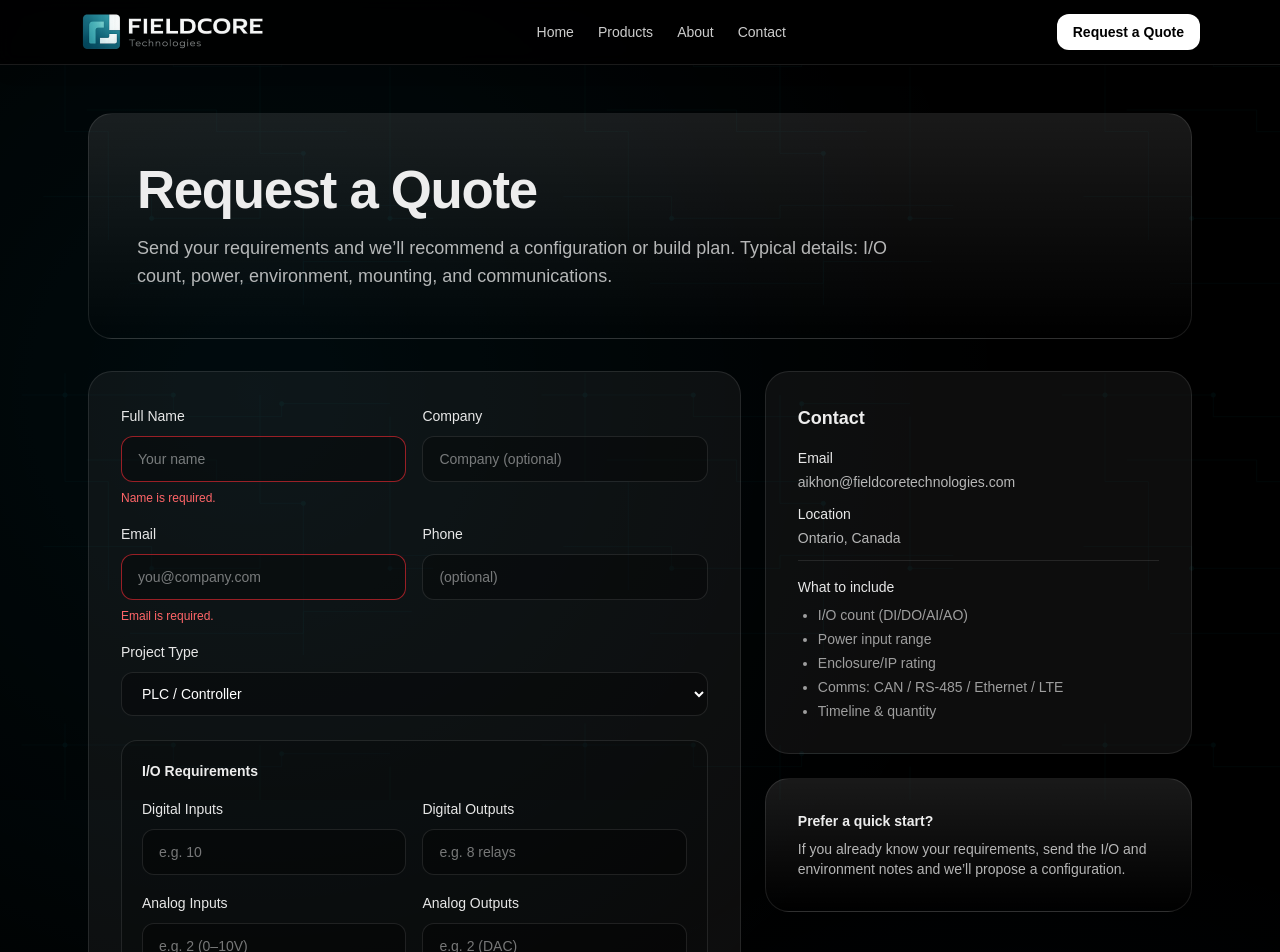
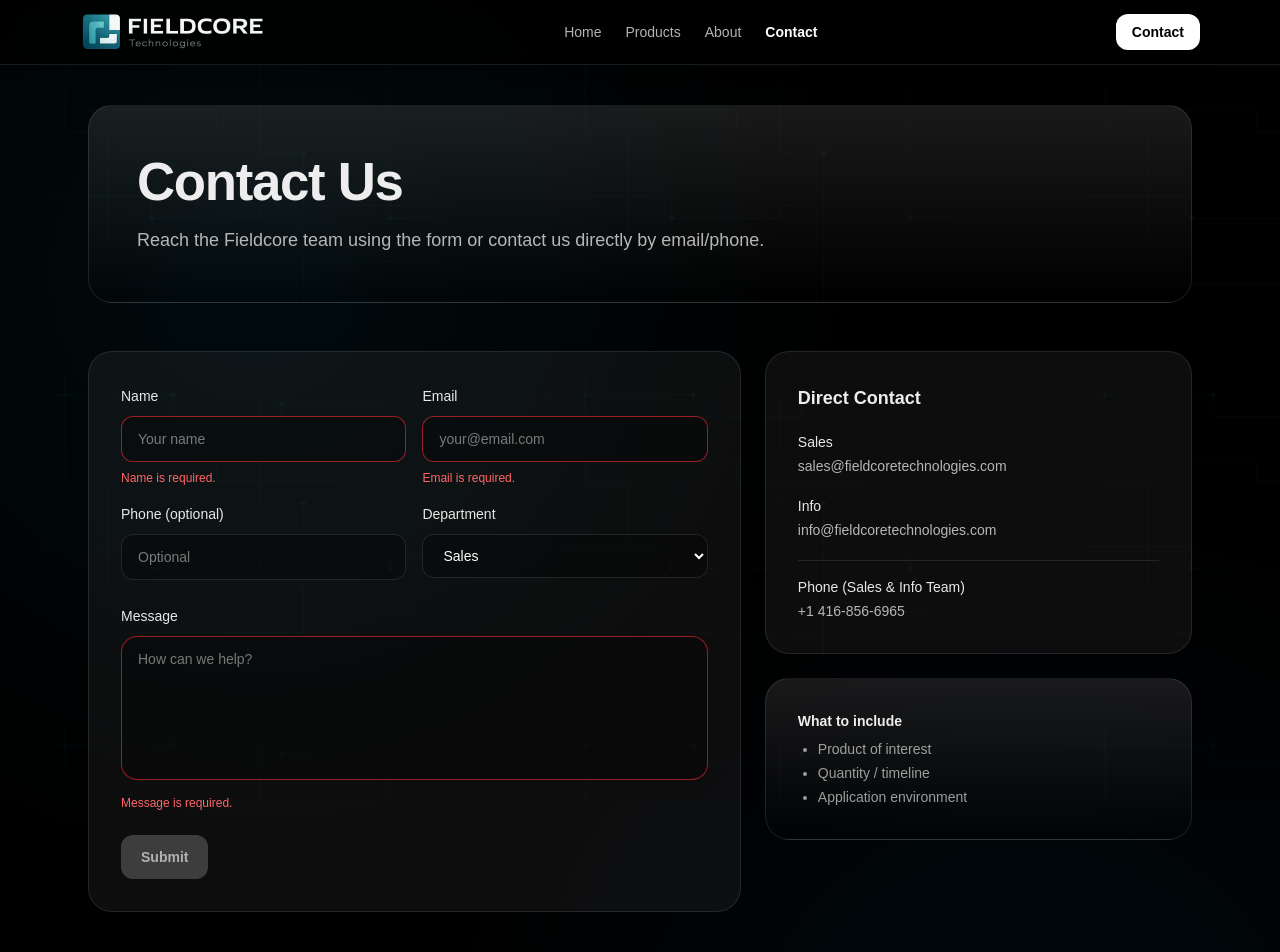
Before and after one commit to aikhontech/fieldcore-website, a Next.js app: page /contact in a window 1280 px wide. Shown: the top 952 px of the page. Built offline with nearby package versions, Linux system fonts and the light colour scheme.

Commit message:
contact page update and page layout updated

```diff
--- a/app/about/page.tsx
+++ b/app/about/page.tsx
@@ -70,7 +70,7 @@ export default function AboutPage() {
             href="/contact"
             className="mt-6 inline-flex rounded-xl bg-white px-5 py-3 text-sm font-semibold text-black hover:bg-white/90"
           >
-            Request a Quote
+            Contact
           </a>
         </div>
       </section>
--- a/app/contact/page.tsx
+++ b/app/contact/page.tsx
@@ -4,25 +4,11 @@ import { useMemo, useState } from "react";
 
 type FormState = {
   name: string;
-  company: string;
   email: string;
   phone: string;
-  projectType: string;
-  ioDigitalIn: string;
-  ioDigitalOut: string;
-  ioAnalogIn: string;
-  ioAnalogOut: string;
-  environment: string;
+  department: "Sales" | "Info";
   message: string;
 };
-
-const PROJECT_TYPES = [
-  "PLC / Controller",
-  "I/O Expansion Module",
-  "Vehicle / Mobile Upfit",
-  "Custom Embedded System",
-  "Other",
-] as const;
 
 function isValidEmail(email: string) {
   return /^[^\s@]+@[^\s@]+\.[^\s@]+$/.test(email.trim());
@@ -31,29 +17,21 @@ function isValidEmail(email: string) {
 export default function ContactPage() {
   const [form, setForm] = useState<FormState>({
     name: "",
-    company: "",
     email: "",
     phone: "",
-    projectType: "PLC / Controller",
-    ioDigitalIn: "",
-    ioDigitalOut: "",
-    ioAnalogIn: "",
-    ioAnalogOut: "",
-    environment: "",
+    department: "Sales",
     message: "",
   });
 
-  const [status, setStatus] = useState<
-    "idle" | "submitting" | "success" | "error"
-  >("idle");
-  const [errorMsg, setErrorMsg] = useState<string>("");
+  const [status, setStatus] = useState<"idle" | "submitting" | "success" | "error">("idle");
+  const [errorMsg, setErrorMsg] = useState("");
 
   const errors = useMemo(() => {
     const e: Record<string, string> = {};
     if (!form.name.trim()) e.name = "Name is required.";
     if (!form.email.trim()) e.email = "Email is required.";
     else if (!isValidEmail(form.email)) e.email = "Enter a valid email.";
-    if (!form.message.trim()) e.message = "Tell us a bit about your project.";
+    if (!form.message.trim()) e.message = "Message is required.";
     return e;
   }, [form]);
 
@@ -88,16 +66,7 @@ export default function ContactPage() {
       }
 
       setStatus("success");
-      // Optional: reset form
-      setForm((prev) => ({
-        ...prev,
-        message: "",
-        ioDigitalIn: "",
-        ioDigitalOut: "",
-        ioAnalogIn: "",
-        ioAnalogOut: "",
-        environment: "",
-      }));
+      setForm((prev) => ({ ...prev, message: "" }));
     } catch (err: any) {
       setStatus("error");
       setErrorMsg(err?.message || "Something went wrong. Please try again.");
@@ -105,145 +74,78 @@ export default function ContactPage() {
   }
 
   return (
-    <div className="py-12">
+    <div className="space-y-12">
       {/* Header */}
       <section className="rounded-3xl border border-white/10 bg-gradient-to-b from-white/10 to-white/0 p-8 md:p-12">
         <div className="max-w-3xl">
           <h1 className="text-[clamp(2rem,4.8vw,3.3rem)] font-semibold leading-[1.06] tracking-tight">
-            Request a Quote
+            Contact Us
           </h1>
           <p className="mt-4 text-white/70 md:text-lg">
-            Send your requirements and we’ll recommend a configuration or build
-            plan. Typical details: I/O count, power, environment, mounting, and
-            communications.
+            Reach the Fieldcore team using the form or contact us directly by email/phone.
           </p>
         </div>
       </section>
 
-      {/* Content */}
       <section className="mt-8 grid gap-6 md:grid-cols-5">
         {/* Form */}
         <div className="md:col-span-3">
-          <form
-            onSubmit={onSubmit}
-            className="rounded-3xl border border-white/10 bg-white/5 p-6 md:p-8"
-          >
+          <form onSubmit={onSubmit} className="rounded-3xl border border-white/10 bg-white/5 p-6 md:p-8">
             <div className="grid gap-4 md:grid-cols-2">
               <Field
-                label="Full Name"
+                label="Name"
                 value={form.name}
                 onChange={(v) => update("name", v)}
                 placeholder="Your name"
                 error={errors.name}
               />
               <Field
-                label="Company"
-                value={form.company}
-                onChange={(v) => update("company", v)}
-                placeholder="Company (optional)"
-              />
-              <Field
                 label="Email"
                 value={form.email}
                 onChange={(v) => update("email", v)}
-                placeholder="you@company.com"
+                placeholder="your@email.com"
                 error={errors.email}
                 type="email"
               />
               <Field
-                label="Phone"
+                label="Phone (optional)"
                 value={form.phone}
                 onChange={(v) => update("phone", v)}
-                placeholder="(optional)"
+                placeholder="Optional"
               />
 
-              <div className="md:col-span-2">
-                <label className="text-sm font-medium text-white/90">
-                  Project Type
-                </label>
+              <div>
+                <label className="text-sm font-medium text-white/90">Department</label>
                 <div className="mt-2">
                   <select
-                    value={form.projectType}
-                    onChange={(e) => update("projectType", e.target.value)}
-                    className="w-full rounded-xl border border-white/10 bg-black/30 px-4 py-3 text-sm text-white outline-none ring-0 focus:border-white/20"
+                    value={form.department}
+                    onChange={(e) => update("department", e.target.value as FormState["department"])}
+                    className="w-full rounded-xl border border-white/10 bg-black/30 px-4 py-3 text-sm text-white outline-none focus:border-white/20"
                   >
-                    {PROJECT_TYPES.map((t) => (
-                      <option key={t} value={t} className="bg-black">
-                        {t}
-                      </option>
-                    ))}
+                    <option value="Sales" className="bg-black">Sales</option>
+                    <option value="Info" className="bg-black">Info</option>
                   </select>
                 </div>
               </div>
             </div>
 
-            {/* I/O */}
-            <div className="mt-6 rounded-2xl border border-white/10 bg-black/20 p-5">
-              <div className="text-sm font-semibold">I/O Requirements</div>
-              <div className="mt-4 grid gap-4 md:grid-cols-2">
-                <Field
-                  label="Digital Inputs"
-                  value={form.ioDigitalIn}
-                  onChange={(v) => update("ioDigitalIn", v)}
-                  placeholder="e.g. 10"
-                />
-                <Field
-                  label="Digital Outputs"
-                  value={form.ioDigitalOut}
-                  onChange={(v) => update("ioDigitalOut", v)}
-                  placeholder="e.g. 8 relays"
-                />
-                <Field
-                  label="Analog Inputs"
-                  value={form.ioAnalogIn}
-                  onChange={(v) => update("ioAnalogIn", v)}
-                  placeholder="e.g. 2 (0–10V)"
-                />
-                <Field
-                  label="Analog Outputs"
-                  value={form.ioAnalogOut}
-                  onChange={(v) => update("ioAnalogOut", v)}
-                  placeholder="e.g. 2 (DAC)"
-                />
-              </div>
-            </div>
-
-            {/* Environment */}
             <div className="mt-6">
-              <label className="text-sm font-medium text-white/90">
-                Environment / Constraints
-              </label>
-              <textarea
-                value={form.environment}
-                onChange={(e) => update("environment", e.target.value)}
-                placeholder="Vibration, temperature range, enclosure/IP rating, mounting, power input, comms (CAN, RS-485, Ethernet, LTE)…"
-                className="mt-2 h-24 w-full resize-none rounded-2xl border border-white/10 bg-black/30 px-4 py-3 text-sm text-white/90 outline-none focus:border-white/20"
-              />
-            </div>
-
-            {/* Message */}
-            <div className="mt-6">
-              <label className="text-sm font-medium text-white/90">
-                Project Description
-              </label>
+              <label className="text-sm font-medium text-white/90">Message</label>
               <textarea
                 value={form.message}
                 onChange={(e) => update("message", e.target.value)}
-                placeholder="What are you building? What needs to be controlled/monitored? Timeline?"
+                placeholder="How can we help?"
                 className={[
-                  "mt-2 h-32 w-full resize-none rounded-2xl border bg-black/30 px-4 py-3 text-sm text-white/90 outline-none focus:border-white/20",
+                  "mt-2 h-36 w-full resize-none rounded-2xl border bg-black/30 px-4 py-3 text-sm text-white/90 outline-none focus:border-white/20",
                   errors.message ? "border-red-500/60" : "border-white/10",
                 ].join(" ")}
               />
-              {errors.message ? (
-                <p className="mt-2 text-xs text-red-400">{errors.message}</p>
-              ) : null}
+              {errors.message ? <p className="mt-2 text-xs text-red-400">{errors.message}</p> : null}
             </div>
 
-            {/* Status */}
             {status === "success" ? (
               <div className="mt-6 rounded-2xl border border-emerald-400/20 bg-emerald-400/10 p-4 text-sm text-emerald-100">
-                ✅ Request received. We’ll reach out shortly.
+                ✅ Message sent. We’ll get back to you shortly.
               </div>
             ) : null}
 
@@ -253,60 +155,57 @@ export default function ContactPage() {
               </div>
             ) : null}
 
-            {/* Submit */}
-            <div className="mt-6 flex flex-col gap-3 sm:flex-row sm:items-center sm:justify-between">
+            <div className="mt-6">
               <button
                 type="submit"
                 disabled={!canSubmit}
                 className={[
-                  "inline-flex items-center justify-center rounded-xl px-5 py-3 text-sm font-semibold",
-                  canSubmit
-                    ? "bg-white text-black hover:bg-white/90"
-                    : "bg-white/20 text-white/60 cursor-not-allowed",
+                  "w-full rounded-xl px-5 py-3 text-sm font-semibold sm:w-auto",
+                  canSubmit ? "bg-white text-black hover:bg-white/90" : "bg-white/20 text-white/60 cursor-not-allowed",
                 ].join(" ")}
               >
-                {status === "submitting" ? "Submitting..." : "Submit Request"}
+                {status === "submitting" ? "Sending..." : "Submit"}
               </button>
-
-              <p className="text-xs text-white/50">
-                We typically respond within 1–2 business days.
-              </p>
             </div>
           </form>
         </div>
 
-        {/* Side panel */}
+        {/* Direct Contact */}
         <div className="md:col-span-2">
           <div className="rounded-3xl border border-white/10 bg-white/5 p-6 md:p-8">
-            <div className="text-lg font-semibold">Contact</div>
-            <div className="mt-4 space-y-3 text-sm text-white/70">
+            <div className="text-lg font-semibold">Direct Contact</div>
+
+            <div className="mt-5 space-y-5 text-sm text-white/70">
               <div>
-                <div className="text-white/90 font-medium">Email</div>
-                <div className="mt-1">aikhon@fieldcoretechnologies.com</div>
+                <div className="font-medium text-white/90">Sales</div>
+                <a className="mt-1 block hover:text-white" href="mailto:sales@fieldcoretechnologies.com">
+                  sales@fieldcoretechnologies.com
+                </a>
               </div>
+
               <div>
-                <div className="text-white/90 font-medium">Location</div>
-                <div className="mt-1">Ontario, Canada</div>
+                <div className="font-medium text-white/90">Info</div>
+                <a className="mt-1 block hover:text-white" href="mailto:info@fieldcoretechnologies.com">
+                  info@fieldcoretechnologies.com
+                </a>
               </div>
+
               <div className="pt-4 border-t border-white/10">
-                <div className="text-white/90 font-medium">What to include</div>
-                <ul className="mt-2 list-disc pl-5 space-y-1 text-white/60">
-                  <li>I/O count (DI/DO/AI/AO)</li>
-                  <li>Power input range</li>
-                  <li>Enclosure/IP rating</li>
-                  <li>Comms: CAN / RS-485 / Ethernet / LTE</li>
-                  <li>Timeline & quantity</li>
-                </ul>
+                <div className="font-medium text-white/90">Phone (Sales & Info Team)</div>
+                <a className="mt-1 block hover:text-white" href="tel:+14168566965">
+                  +1 416-856-6965
+                </a>
               </div>
             </div>
           </div>
 
           <div className="mt-6 rounded-3xl border border-white/10 bg-gradient-to-b from-white/10 to-white/0 p-6 md:p-8">
-            <div className="text-sm font-semibold">Prefer a quick start?</div>
-            <p className="mt-2 text-sm text-white/70">
-              If you already know your requirements, send the I/O and environment
-              notes and we’ll propose a configuration.
-            </p>
+            <div className="text-sm font-semibold">What to include</div>
+            <ul className="mt-2 list-disc pl-5 text-sm text-white/60 space-y-1">
+              <li>Product of interest</li>
+              <li>Quantity / timeline</li>
+              <li>Application environment</li>
+            </ul>
           </div>
         </div>
       </section>
@@ -332,18 +231,16 @@ function Field({
   return (
     <div>
       <label className="text-sm font-medium text-white/90">{label}</label>
-      <div className="mt-2">
       <input
         type={type}
         value={value}
         onChange={(e) => onChange(e.target.value)}
         placeholder={placeholder}
         className={[
-            "w-full rounded-xl border bg-black/30 px-4 py-3 text-sm text-white/90 outline-none focus:border-white/20",
+          "mt-2 w-full rounded-xl border bg-black/30 px-4 py-3 text-sm text-white/90 outline-none focus:border-white/20",
           error ? "border-red-500/60" : "border-white/10",
         ].join(" ")}
       />
-      </div>
       {error ? <p className="mt-2 text-xs text-red-400">{error}</p> : null}
     </div>
   );
--- a/app/layout.tsx
+++ b/app/layout.tsx
@@ -38,7 +38,7 @@ export default function RootLayout({
 
           <Navbar />
 
-          <main className="mx-auto max-w-6xl px-6 pb-20">
+          <main className="mx-auto max-w-6xl px-6 pt-10 pb-20">
             {children}
           </main>
 
--- a/app/page.tsx
+++ b/app/page.tsx
@@ -24,11 +24,8 @@ export default function HomePage() {
             >
               View Products
             </Link>
-            <Link
-              href="/contact"
-              className="rounded-xl border border-white/20 px-5 py-3 text-sm font-semibold text-white/90 hover:bg-white/5"
-            >
-              Request a Quote
+            <Link href="/contact" className="rounded-xl border border-white/20 px-5 py-3 text-sm font-semibold text-white/90 hover:bg-white/5">
+              Contact
             </Link>
           </div>
         </div>
--- a/components/Navbar.tsx
+++ b/components/Navbar.tsx
@@ -1,5 +1,7 @@
+"use client";
 import Link from "next/link";
 import Image from "next/image";
+import { usePathname } from "next/navigation";
 
 const nav = [
   { href: "/", label: "Home" },
@@ -9,10 +11,11 @@ const nav = [
 ];
 
 export default function Navbar() {
+  const pathname = usePathname();
   return (
     <header className="sticky top-0 z-50 border-b border-white/10 bg-black/80 backdrop-blur shadow-lg">
       <div className="mx-auto flex h-16 max-w-6xl items-center justify-between gap-3 px-4">
-        {/* Left: logo (allowed to shrink) */}
+        {/* Left: logo */}
         <Link href="/" className="flex min-w-0 items-center gap-3">
           <Image
             src="/images/company-logo1.png"
@@ -27,23 +30,33 @@ export default function Navbar() {
 
         {/* Middle nav (desktop only) */}
         <nav className="hidden gap-6 md:flex">
-          {nav.map((item) => (
+          {nav.map((item) => {
+            const isActive =
+              item.href === "/"
+                ? pathname === "/"
+                : pathname.startsWith(item.href);
+
+            return (
               <Link
                 key={item.href}
                 href={item.href}
-              className="text-sm text-white/80 hover:text-white"
+                className={[
+                  "text-sm transition-colors",
+                  isActive ? "text-white font-semibold" : "text-white/70 hover:text-white",
+                ].join(" ")}
               >
                 {item.label}
               </Link>
-          ))}
+            );
+          })}
         </nav>
 
-        {/* Right: CTA (never wrap, tighter on mobile) */}
+        {/* Right CTA */}
         <Link
           href="/contact"
           className="whitespace-nowrap rounded-xl bg-white px-3 py-2 text-sm font-semibold text-black hover:bg-white/90 md:px-4"
         >
-          Request a Quote
+          Contact
         </Link>
       </div>
     </header>
```
Also changed, not shown: components/Footer.tsx (+11 -3 lines). Lines whose indentation alone changed are shown as unchanged.
